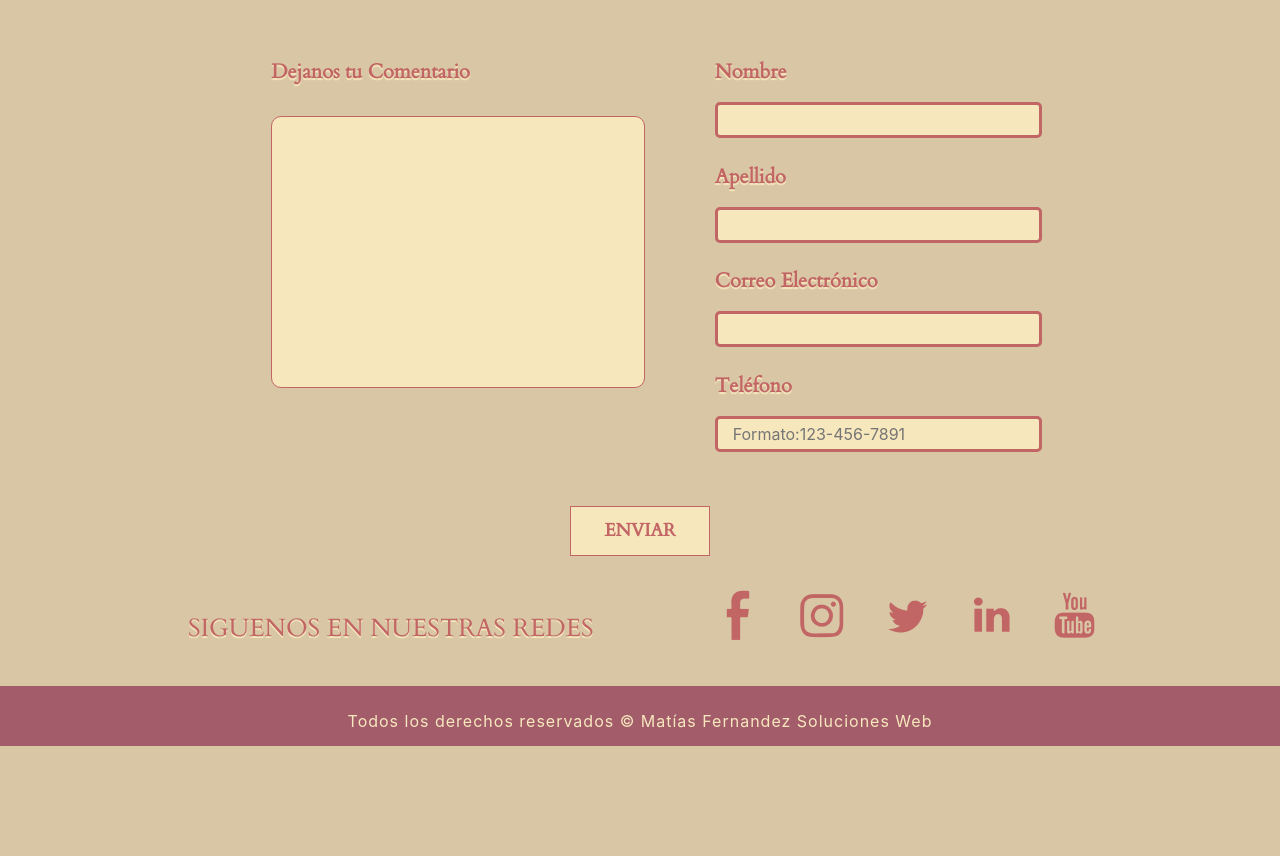
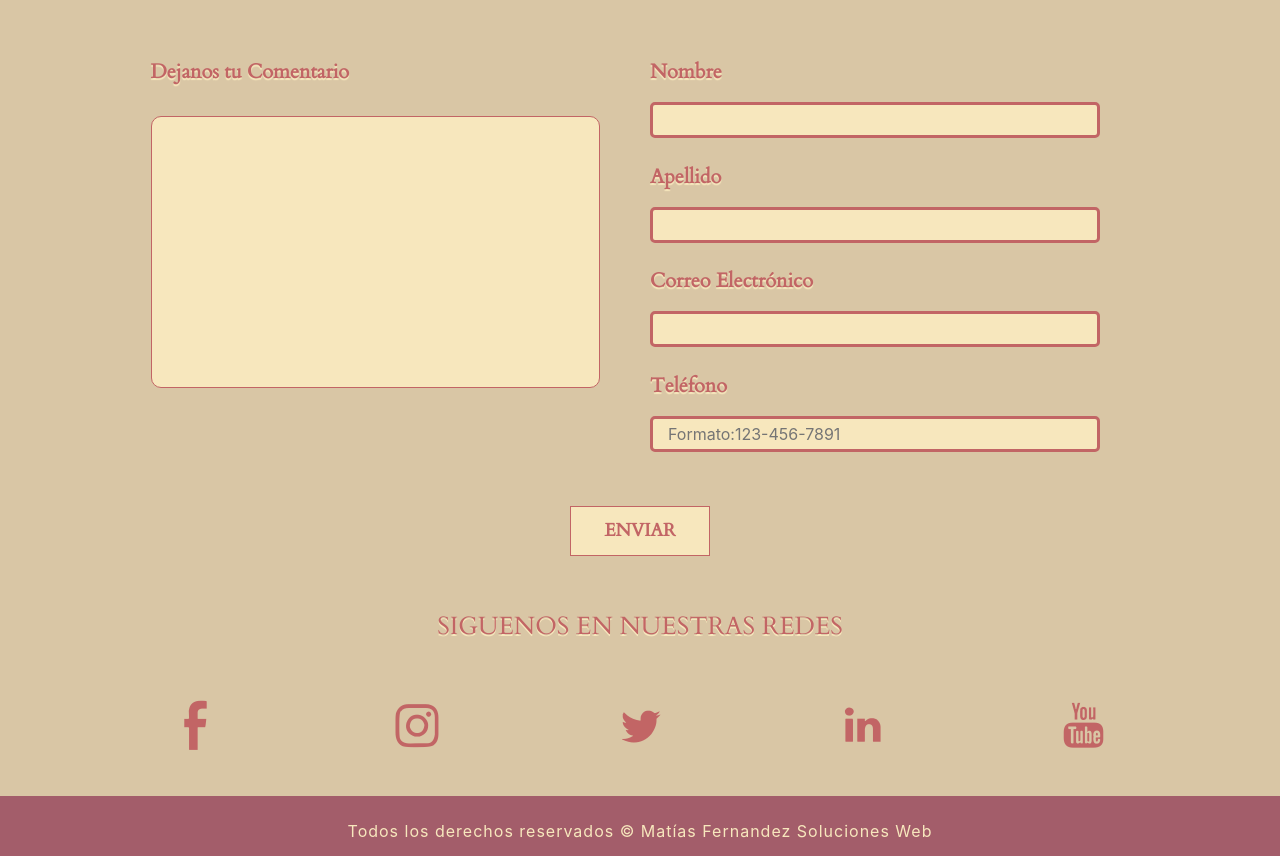
Before and after one commit to matiasef90/DesarrolloWebCH, a plain HTML site: page proyecto/contacto.html in a window 1280 px wide. Shown: the part 198-1054 px from the top of the page. Before the commit the page ends 944 px from the top, so only its background shows below. Drawn offline with nearby package versions, Linux system fonts and the light colour scheme.

Commit message:
Pagina en resolusión Escritorio Finalizada.-

```diff
--- a/proyecto/contacto.html
+++ b/proyecto/contacto.html
@@ -72,7 +72,7 @@
                     <input class="formulario__submit" type="submit" value="Enviar" class="texto">
                 </div>
         </form>
-        <h2 class="principal__texto">siguenos en nuestras redes</h2>
+        <h2 class="principal__texto principal__texto--redes">siguenos en nuestras redes</h2>
         <div class="caja">
             <div class="redes">
                 <p class="redes__texto"><a class="redes__enlace" href="https://www.facebook.com/">Î</a></p>
--- a/proyecto/css/scss/formulario.scss
+++ b/proyecto/css/scss/formulario.scss
@@ -6,26 +6,29 @@
     align-content: space-between;
     align-items: center;
     margin-top: 4rem;
+    width: 90%;
 }
 
 .formulario__caja{
     display: flex;
     flex-flow: column wrap;
-    align-content: space-around;
-    align-items: start;
+    align-content: space-between;
+    align-items: stretch;
     align-self: flex-start;
     flex-grow: 1;
+    width: 50%;
 }
 
 .formulario__caja--enviar{
     width: 100%;
     margin-top: 2rem;
+    align-content: space-around;
 }
 
 .formulario__textarea{
     display: block;
     height: 100%;
-    width: 80%;
+    width: 90%;
     border-radius: 1rem;
     background-color:$color-fond;
     margin: 1rem;
--- a/proyecto/css/scss/principal.scss
+++ b/proyecto/css/scss/principal.scss
@@ -47,6 +47,11 @@
     width: 100%;
 }
 
+.principal__texto--redes{
+    margin: 0px auto;
+    margin-top: 3rem;
+}
+
 .principal__columna{
     margin-top: 3rem;
     margin-bottom: 3rem;
--- a/proyecto/css/scss/redes.scss
+++ b/proyecto/css/scss/redes.scss
@@ -5,6 +5,7 @@
     flex-flow: row wrap;
     align-content: space-between;
     align-items: center;
+    width: 100%;
 }
 
 .redes{
```
Also changed, not shown: proyecto/css/style.css, 1 other file.
